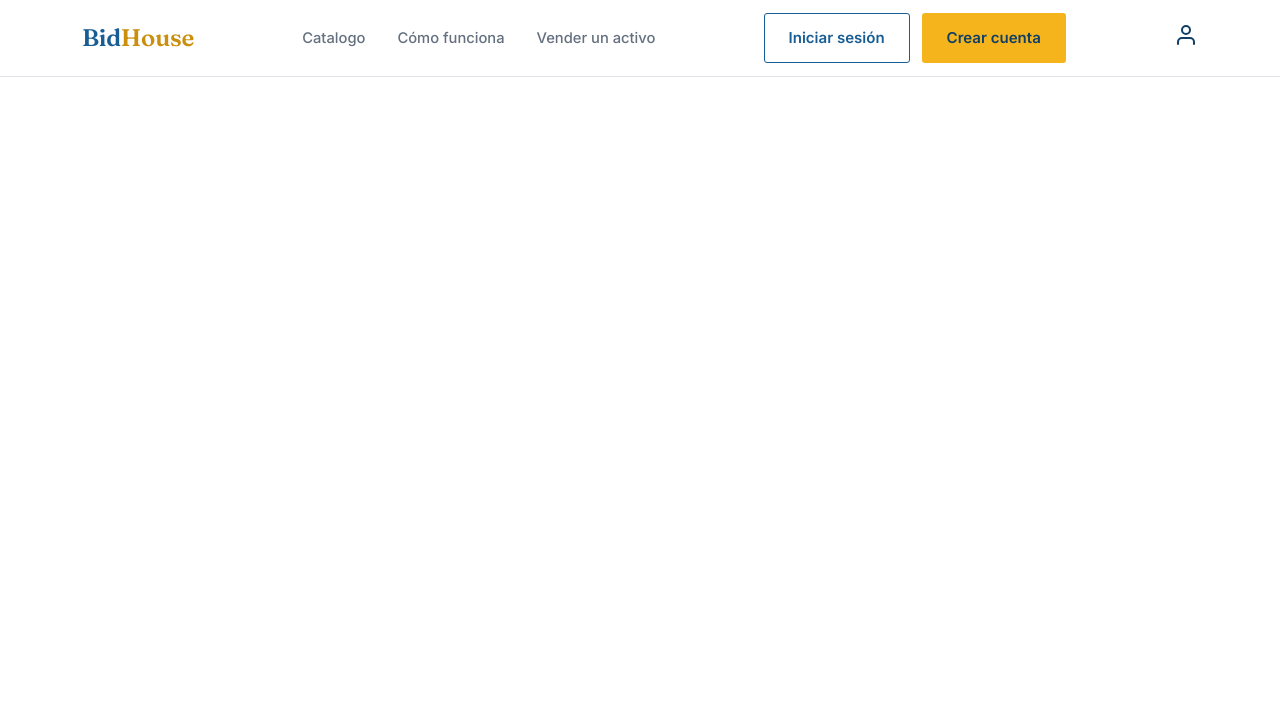
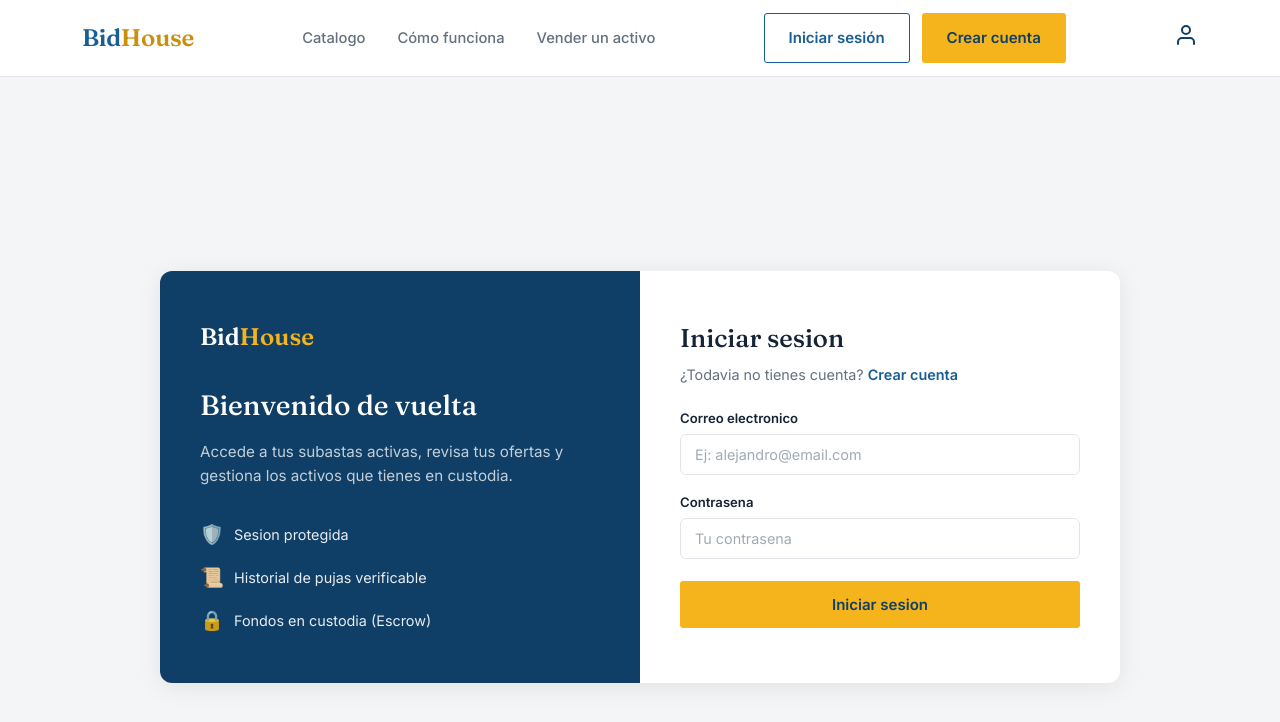
Before and after one commit to ana2320-ux/BidHouse, a React (Vite) app in the folder frontend/: page /login in a window 1280 px wide. Shown: the top 722 px of the page. Built offline with nearby package versions, Linux system fonts and the light colour scheme; no server answers.

Commit message:
pantalla extra

```diff
--- a/frontend/src/App.tsx
+++ b/frontend/src/App.tsx
@@ -7,7 +7,7 @@ import ComoFunciona from './pages/ComoFunciona.tsx';
 import Registro from './pages/Registro';
 import Vender from './pages/Vender.tsx';
 import DetalleActivo from './pages/DetalleActivo';
-
+import Login from './pages/Login.tsx';
 
 function App() {
   return (
@@ -25,6 +25,7 @@ function App() {
         <Route path="/como-funciona" element={<ComoFunciona />} />
         <Route path="/registro" element={<Registro />} />
         <Route path="/vender" element={<Vender />} />
+        <Route path="/login" element={<Login />} />
       </Routes>
     </div>
   );
--- /dev/null
+++ b/frontend/src/pages/Login.tsx
@@ -0,0 +1,153 @@
+import { useState } from 'react';
+import { Link, useNavigate } from 'react-router-dom';
+import { supabase } from '../lib/supabaseClient';
+
+// Reutilizamos los estilos del registro: las dos pantallas comparten
+// el mismo layout (branding a la izquierda, formulario a la derecha)
+// y las mismas clases .registro-*. Si algun dia divergen, se separa.
+import './Registro.css';
+
+export default function Login() {
+  // ── Estado del formulario ──
+  // Un solo objeto con los dos campos, igual que en Registro.
+  const [formData, setFormData] = useState({
+    email: '',
+    password: '',
+  });
+
+  const [error, setError] = useState('');
+  const [loading, setLoading] = useState(false);
+
+  // useNavigate() nos deja redirigir por codigo, sin que el usuario haga clic
+  const navigate = useNavigate();
+
+  // ── Un solo handler para los dos inputs ──
+  // [e.target.name] usa el atributo name="" del input para saber
+  // que campo del objeto actualizar.
+  const handleChange = (e: React.ChangeEvent<HTMLInputElement>) => {
+    setFormData({
+      ...formData,
+      [e.target.name]: e.target.value,
+    });
+  };
+
+  // ── Envio del formulario ──
+  const handleSubmit = async (e: React.FormEvent) => {
+    // Sin esto el navegador recarga la pagina entera al enviar el form
+    // y perdemos todo el estado.
+    e.preventDefault();
+    setError('');
+    setLoading(true);
+
+    // signInWithPassword() le manda las credenciales a Supabase.
+    // Si son correctas, Supabase guarda la sesion en el navegador
+    // automaticamente: no tenemos que manejar el token a mano.
+    const { error: signInError } = await supabase.auth.signInWithPassword({
+      email: formData.email,
+      password: formData.password,
+    });
+
+    setLoading(false);
+
+    if (signInError) {
+      // Supabase responde en ingles. Traducimos el caso mas comun
+      // para no mostrarle "Invalid login credentials" al usuario.
+      if (signInError.message === 'Invalid login credentials') {
+        setError('Correo o contrasena incorrectos');
+      } else if (signInError.message === 'Email not confirmed') {
+        setError('Todavia no confirmaste tu correo. Revisa tu bandeja de entrada.');
+      } else {
+        setError(signInError.message);
+      }
+      return;
+    }
+
+    // Todo bien: al perfil.
+    // replace: true evita que el boton "atras" del navegador
+    // devuelva al login ya estando logueado.
+    navigate('/perfil', { replace: true });
+  };
+
+  return (
+    <main className="registro-page">
+      <div className="registro-container">
+        {/* Lado izquierdo: branding */}
+        <div className="registro-branding">
+          <Link to="/" className="registro-logo">
+            Bid<span>House</span>
+          </Link>
+          <h1>Bienvenido de vuelta</h1>
+          <p>
+            Accede a tus subastas activas, revisa tus ofertas y gestiona los
+            activos que tienes en custodia.
+          </p>
+          <div className="registro-features">
+            <div className="registro-feature">
+              <span className="feature-icon">🛡️</span>
+              <span>Sesion protegida</span>
+            </div>
+            <div className="registro-feature">
+              <span className="feature-icon">📜</span>
+              <span>Historial de pujas verificable</span>
+            </div>
+            <div className="registro-feature">
+              <span className="feature-icon">🔒</span>
+              <span>Fondos en custodia (Escrow)</span>
+            </div>
+          </div>
+        </div>
+
+        {/* Lado derecho: formulario */}
+        <div className="registro-form-wrapper">
+          <h2>Iniciar sesion</h2>
+          <p className="registro-subtitle">
+            ¿Todavia no tienes cuenta?{' '}
+            <Link to="/registro" className="registro-link">Crear cuenta</Link>
+          </p>
+
+          {/* && significa: si hay error, muestra el div. Si error es
+              string vacio, no dibuja nada. */}
+          {error && <div className="registro-error">{error}</div>}
+
+          <form onSubmit={handleSubmit} className="registro-form">
+            <div className="form-group">
+              <label htmlFor="email">Correo electronico</label>
+              <input
+                type="email"
+                id="email"
+                name="email"
+                placeholder="Ej: alejandro@email.com"
+                value={formData.email}
+                onChange={handleChange}
+                autoComplete="email"
+                required
+              />
+            </div>
+
+            <div className="form-group">
+              <label htmlFor="password">Contrasena</label>
+              <input
+                type="password"
+                id="password"
+                name="password"
+                placeholder="Tu contrasena"
+                value={formData.password}
+                onChange={handleChange}
+                autoComplete="current-password"
+                required
+              />
+            </div>
+
+            <button
+              type="submit"
+              className="btn btn--primary registro-submit"
+              disabled={loading}
+            >
+              {loading ? 'Entrando...' : 'Iniciar sesion'}
+            </button>
+          </form>
+        </div>
+      </div>
+    </main>
+  );
+}
```
Also changed, not shown: frontend/src/pages/Login.css (added).
